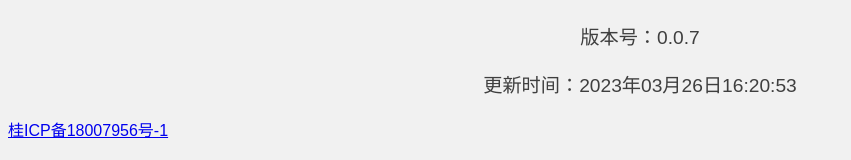
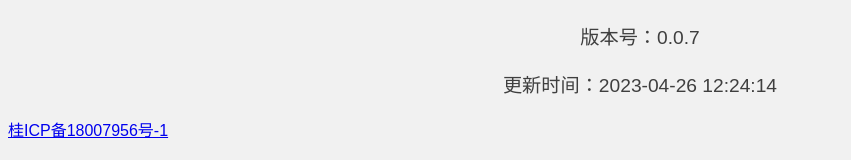
Before and after one commit to Nadneb/homepage, a plain HTML site: page index.html in a window 1280 px wide. Shown: the part 181-341 px from the top of the page, without its empty margins (0-851 px from the left). Drawn offline with Linux system fonts and the light colour scheme.

Commit message:
Update index.html

```diff
--- a/index.html
+++ b/index.html
@@ -35,7 +35,7 @@
     <p>以下是您的当前版本信息</p>
     <div class="version">
         <p>版本号：0.0.7</p>
-        <p>更新时间：2023年03月26日16:20:53</p>
+        <p>更新时间：2023-04-26 12:24:14</p>
     </div>
 
     <a href="https://beian.miit.gov.cn/" target="_blank">桂ICP备18007956号-1</a>
```
